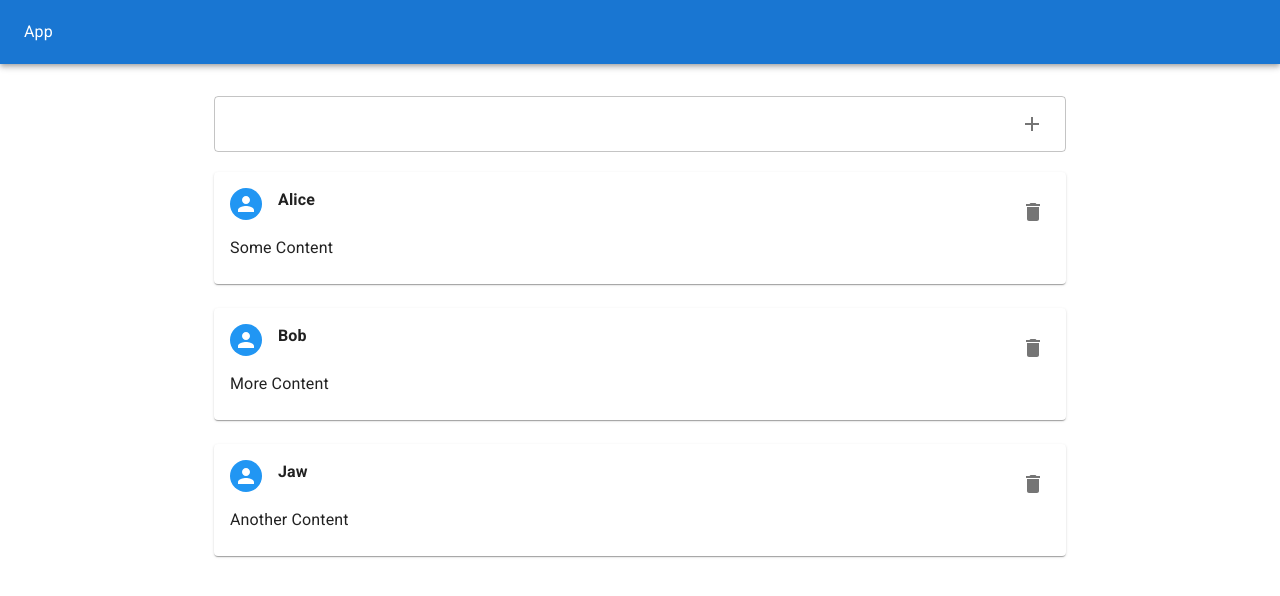
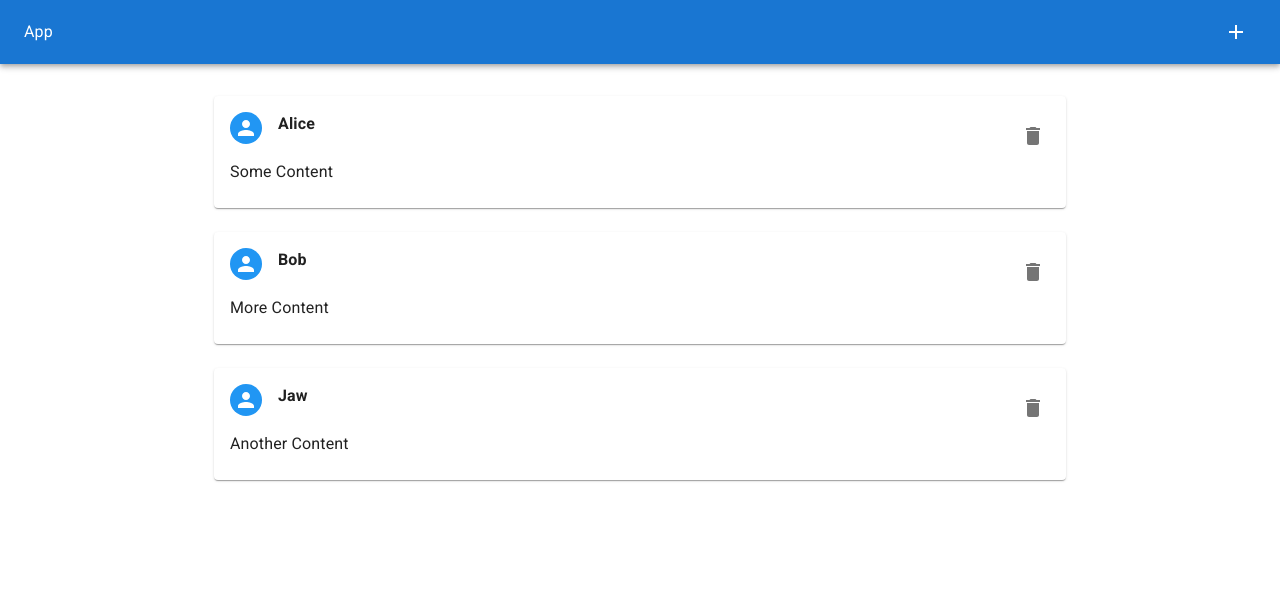
Before and after one commit to jawgumhkawng/rsd_project01FE, a React (Vite) app: page / in a window 1280 px wide. Shown: the top 596 px of the page. Built offline with nearby package versions, Linux system fonts and the light colour scheme.

Commit message:
AppProvider & mui

```diff
--- a/src/App.jsx
+++ b/src/App.jsx
@@ -1,15 +1,16 @@
 /** @format */
 
-import { useState, useRef } from 'react';
+import { useState } from 'react';
 
 import Header from './components/Header';
 import Item from './components/Item';
 import Form from './components/Form';
+import {useApp} from "./AppProvider";
 
 import { Container } from '@mui/material';
 
 export default function App() {
-    const inputRef = useRef();
+    const { showForm } = useApp();
 
     const [posts, setPosts] = useState([
         { id: 3, content: 'Some Content', user: 'Alice' },
@@ -34,7 +35,7 @@ export default function App() {
                 sx={{ mt: 4 }}
                 maxWidth='md'>
 
-                <Form add={add}/>
+                { showForm && <Form add={add}/>}
 
                 {posts.map((post) => (
                     <Item
--- /dev/null
+++ b/src/AppProvider.jsx
@@ -0,0 +1,19 @@
+/** @format */
+
+import { createContext, useContext, useState } from 'react';
+import App from './App';
+const AppContext = createContext();
+
+export function useApp() {
+    return useContext(AppContext);
+}
+
+export default function AppProvider() {
+    const [showForm, setShowForm] = useState(false);
+
+    return (
+        <AppContext.Provider value={{ showForm, setShowForm }}>
+            <App />
+        </AppContext.Provider>
+    );
+}
--- a/src/components/Header.jsx
+++ b/src/components/Header.jsx
@@ -1,12 +1,21 @@
 /** @format */
 
-import { AppBar, Toolbar, Typography } from '@mui/material';
+import { AppBar, Toolbar, Typography, IconButton } from '@mui/material';
 
+import { Add as AddIcon } from '@mui/icons-material';
+
+import { useApp } from '../AppProvider';
 export default function Header() {
+    const { showForm, setShowForm } = useApp();
     return (
         <AppBar position='static'>
-            <Toolbar>
+            <Toolbar sx={{ display: 'flex', justifyContent: 'space-between' }}>
                 <Typography>App</Typography>
+                <IconButton
+                    color='inherit'
+                    onClick={() => setShowForm(!showForm)}>
+                    <AddIcon />
+                </IconButton>
             </Toolbar>
         </AppBar>
     );
--- a/src/main.jsx
+++ b/src/main.jsx
@@ -2,7 +2,7 @@
 
 import React from 'react';
 import ReactDOM from 'react-dom/client';
-import App from './App.jsx';
+import AppProvider from './AppProvider.jsx';
 
 import { CssBaseline } from '@mui/material';
 
@@ -11,9 +11,10 @@ import '@fontsource/roboto/400.css';
 import '@fontsource/roboto/500.css';
 import '@fontsource/roboto/700.css';
 
+
 ReactDOM.createRoot(document.getElementById('root')).render(
     <React.StrictMode>
-        <App />
+        <AppProvider />
         <CssBaseline />
     </React.StrictMode>
 );
```
